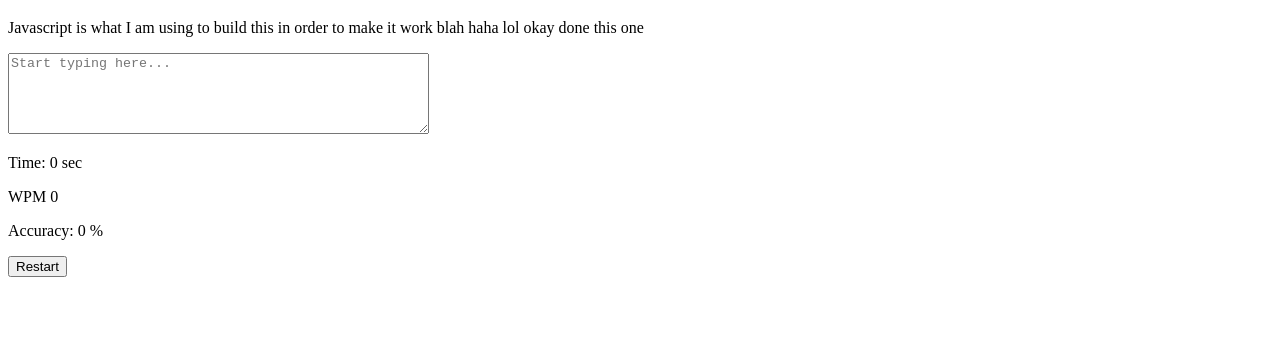
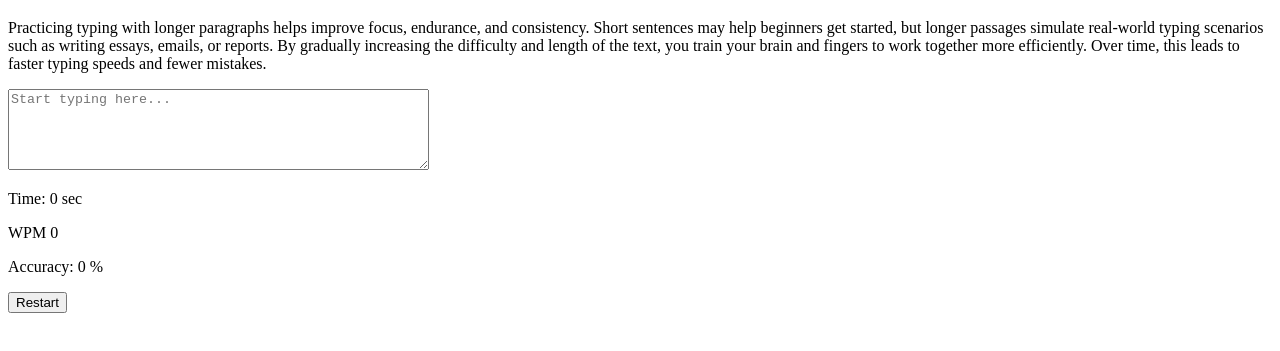
Before and after one commit to satyakumar27/TypingTester, a plain HTML site: page index.html in a window 1280 px wide. Shown: the part 61-412 px from the top of the page. Drawn offline with Linux system fonts and the light colour scheme.

Commit message:
Added more paragraphs

```diff
--- a/index.html
+++ b/index.html
@@ -15,11 +15,28 @@
     <button onclick="restartTest()">Restart</button>
 
     <script>
-        const sentences=[
-            "Typing fast requires practice and consistency that you must have in order to improve now random words but yeah you need that.",
-            "Javascript is what I am using to build this in order to make it work blah haha lol okay done this one",
-            "Focus on accuracy before speed when typing."
+        const sentences = [
+            "Typing is a fundamental skill that improves with deliberate practice and consistency over time. When you focus on accuracy first, your speed naturally increases as your muscle memory develops. Many beginners rush through words, but true improvement comes from maintaining steady rhythm and minimizing errors. By practicing regularly and challenging yourself with longer passages, you can significantly enhance both your typing speed and confidence.",
+
+            "Technology has transformed the way we communicate, learn, and work in the modern world. From smartphones to cloud computing, digital tools have become an essential part of everyday life. Learning how to efficiently use these tools, including typing quickly and accurately, can give you a strong advantage in academics and professional environments. As technology continues to evolve, adaptability and continuous learning remain the most valuable skills anyone can develop.",
+
+            "Success in any field requires discipline, patience, and the willingness to learn from mistakes. Whether you are coding, studying, or building new habits, progress is rarely immediate. It is the result of consistent effort applied over time. Many people give up too early because they expect quick results, but those who stay committed eventually achieve meaningful growth. Developing a strong mindset is just as important as developing technical skills.",
+
+            "Web development is one of the most exciting and accessible fields in the world of technology today. With just a basic understanding of HTML, CSS, and JavaScript, you can create interactive and functional websites. As you continue learning, you can explore advanced concepts such as frameworks, APIs, and backend systems. However, mastering the fundamentals is the most important step, as it builds the foundation for everything else you will learn.",
+
+            "Practicing typing with longer paragraphs helps improve focus, endurance, and consistency. Short sentences may help beginners get started, but longer passages simulate real-world typing scenarios such as writing essays, emails, or reports. By gradually increasing the difficulty and length of the text, you train your brain and fingers to work together more efficiently. Over time, this leads to faster typing speeds and fewer mistakes.",
+
+            "Building good habits is one of the most powerful ways to improve your life. Small actions repeated daily can lead to significant long-term results. Whether it is studying regularly, exercising, or practicing a skill like typing, consistency is the key factor that determines success. Motivation may come and go, but discipline ensures that you keep moving forward even when you do not feel like it.",
+
+            "Learning to code is not just about writing lines of code, but about solving problems and thinking logically. Every project you build teaches you something new, whether it is debugging errors, structuring your code, or improving user experience. Beginners often feel overwhelmed at first, but with practice and persistence, complex concepts become easier to understand. The journey may be challenging, but it is also highly rewarding.",
+
+            "Time management is an essential skill that can greatly impact your productivity and success. By organizing your tasks and prioritizing what matters most, you can make better use of your time and reduce stress. Many people struggle because they try to do too much at once without a clear plan. Developing a structured approach to your day allows you to work more efficiently and achieve your goals more effectively.",
+
+            "Improving your typing speed is not about rushing through the keyboard, but about developing accuracy, rhythm, and confidence. When you type correctly without constantly looking at the keyboard, your speed naturally improves. Practicing regularly with meaningful content helps reinforce this skill. Over time, typing becomes effortless, allowing you to focus more on your thoughts rather than the act of typing itself.",
+
+            "Consistency is the bridge between goals and achievement. No matter how ambitious your goals are, they can only be reached through continuous effort and dedication. Many people start strong but lose momentum along the way. The key is to keep going even when progress seems slow. Every small step contributes to the bigger picture, and over time, those small steps lead to significant accomplishments."
         ];
+
         let startTime = null;
         let timer = null;
         let time = 0;
```
